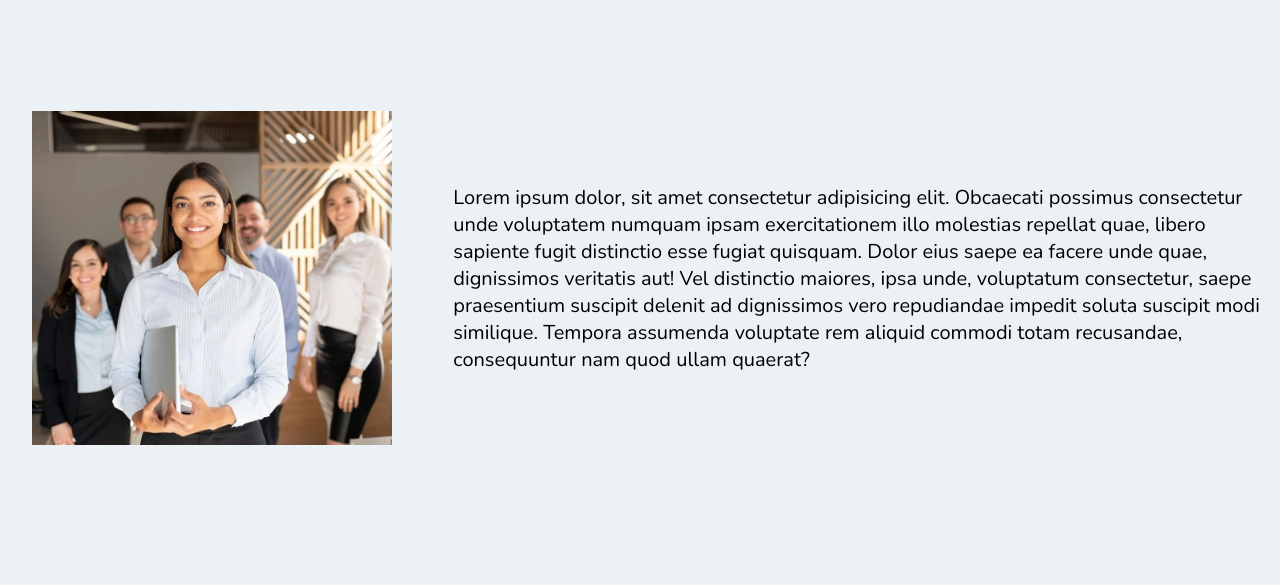
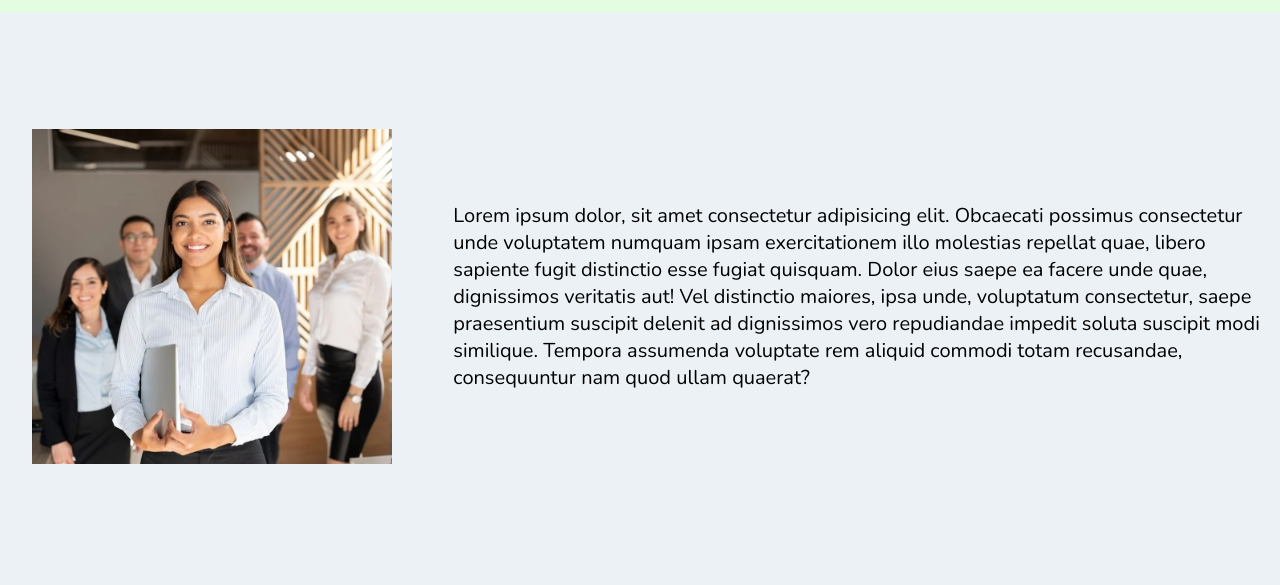
Before and after one commit to iceror/PFCervantes, a website: page pages/acerca-de.html in a window 1280 px wide. Shown: the part 212-797 px from the top of the page. Drawn offline with nearby package versions, Linux system fonts and the light colour scheme.

Commit message:
acerca-de fix

```diff
--- a/scss/pages-scss/_acerca-de.scss
+++ b/scss/pages-scss/_acerca-de.scss
@@ -26,7 +26,7 @@
             grid-template-rows: 1fr;
             column-gap: 10px;
             row-gap: 10px;
-            height: calc(90vh - 100px);
+            height: calc(90vh - 150px);
 
             .asesor-img {
                 display: flex;
```
Also changed, not shown: css/build.css.
